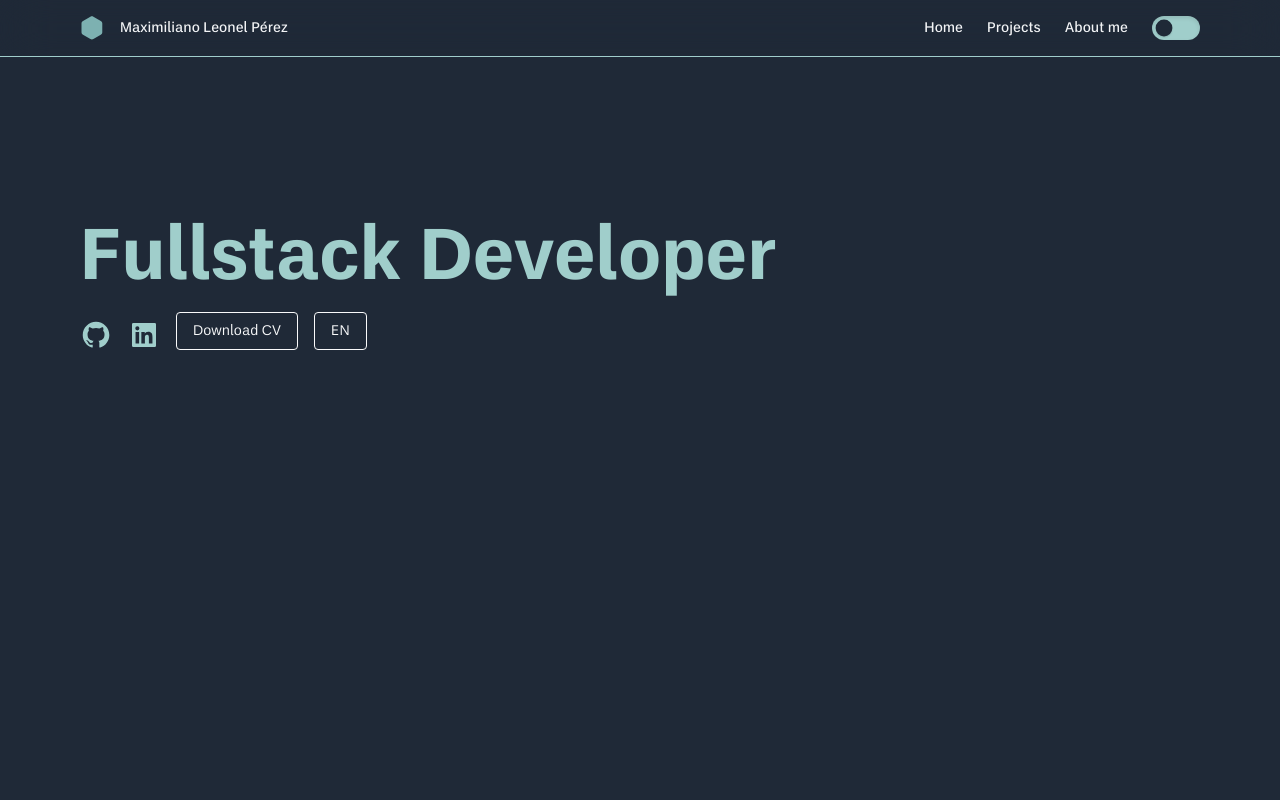
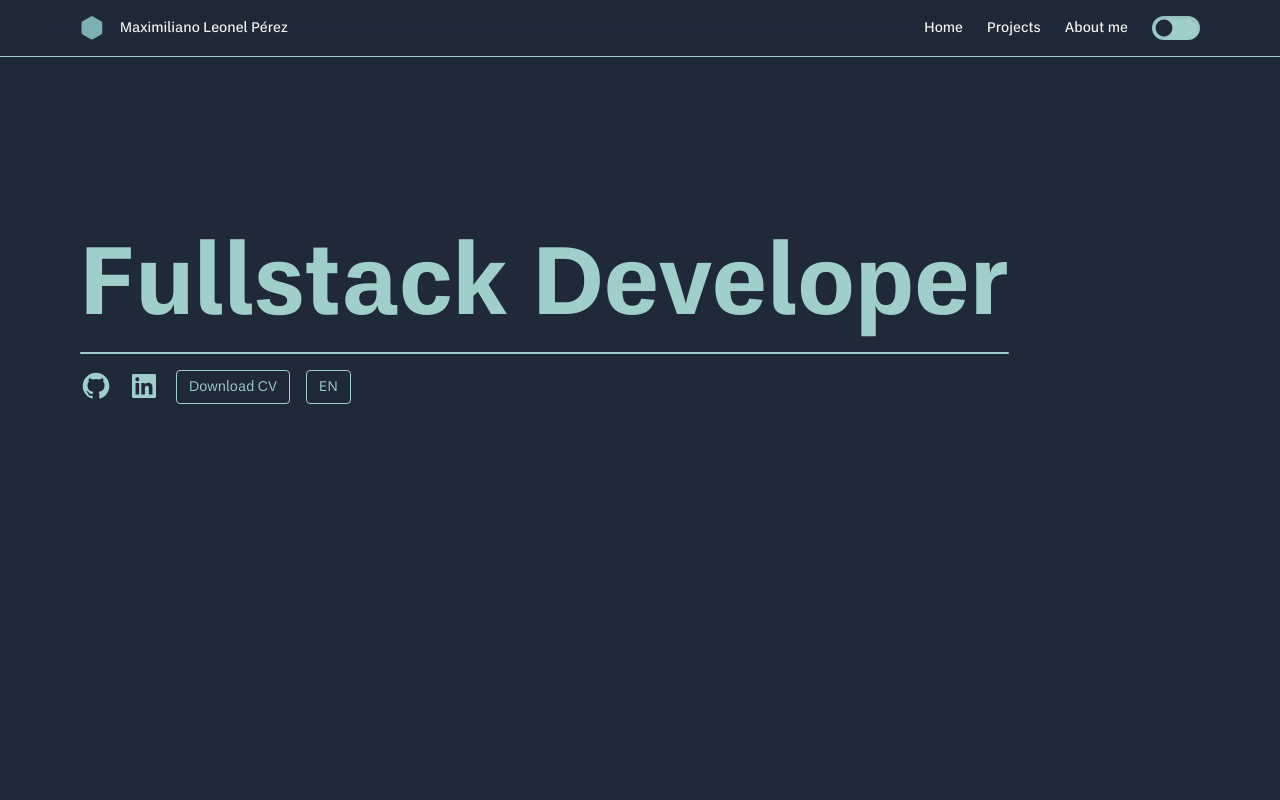
Before and after one commit to MaximilianoLeonel23/portafolio-v2, a React (Vite) app: page / in a window 1280 px wide. Shown: the top 800 px of the page. Built offline with nearby package versions, Linux system fonts and the light colour scheme.

Commit message:
Agrego animaciones

```diff
--- a/src/components/sections/About.tsx
+++ b/src/components/sections/About.tsx
@@ -4,6 +4,7 @@ import linkedinLight from "../../assets/icons/linkedin-light.svg";
 import githubDark from "../../assets/icons/github-dark.svg";
 import linkedinDark from "../../assets/icons/linkedin-dark.svg";
 import { useLanguage } from "../../context/language.context";
+import { motion } from "framer-motion";
 
 interface Props {
   theme: string;
@@ -22,7 +23,13 @@ const About: React.FC<Props> = ({ theme }) => {
         </div>
         <div>
           <div className="flex flex-col gap-y-8">
-            <div className="flex flex-col gap-y-4">
+            <motion.div
+              whileInView={{ opacity: 1, y: 0 }}
+              initial={{ opacity: 0, y: 25 }}
+              transition={{ duration: 0.5 }}
+              viewport={{ once: true }}
+              className="flex flex-col gap-y-4"
+            >
               <h4
                 className={`about-title-${theme} font-semibold  text-lg lg:text-xl`}
               >
@@ -35,8 +42,14 @@ const About: React.FC<Props> = ({ theme }) => {
                   ? "Soy una persona disciplinada, organizada y eficiente en mi trabajo. Tengo paciencia y buena predisposición para aprender nuevas herramientas. Me gustan los desafíos intelectuales que ponen a prueba mi capacidad de resolución de problemas. Me considero sobre todo un estudiante autodidacta"
                   : "I am a disciplined, organized, and efficient person in my work. I have patience and a willingness to learn new tools. I enjoy intellectual challenges that test my problem-solving abilities. Above all, I consider myself a self-taught student."}
               </p>
-            </div>
-            <div className="flex flex-col gap-y-4">
+            </motion.div>
+            <motion.div
+              whileInView={{ opacity: 1, y: 0 }}
+              initial={{ opacity: 0, y: 25 }}
+              transition={{ duration: 0.5 }}
+              viewport={{ once: true }}
+              className="flex flex-col gap-y-4"
+            >
               <h4
                 className={`about-title-${theme} font-semibold  text-lg lg:text-xl`}
               >
@@ -65,8 +78,14 @@ const About: React.FC<Props> = ({ theme }) => {
                   </>
                 )}
               </ul>
-            </div>
-            <div className="flex flex-col gap-y-4">
+            </motion.div>
+            <motion.div
+              whileInView={{ opacity: 1, y: 0 }}
+              initial={{ opacity: 0, y: 25 }}
+              transition={{ duration: 0.5 }}
+              viewport={{ once: true }}
+              className="flex flex-col gap-y-4"
+            >
               <h4
                 className={`about-title-${theme} font-semibold  text-lg lg:text-xl`}
               >
@@ -97,8 +116,14 @@ const About: React.FC<Props> = ({ theme }) => {
                   <li>Jest</li>
                 </ul>
               </div>
-            </div>
-            <div className="flex items-center gap-x-4">
+            </motion.div>
+            <motion.div
+              whileInView={{ opacity: 1, y: 0 }}
+              initial={{ opacity: 0, y: 25 }}
+              transition={{ duration: 0.5 }}
+              viewport={{ once: true }}
+              className="flex items-center gap-x-4"
+            >
               <h4
                 className={`about-title-${theme} font-semibold  text-lg lg:text-xl`}
               >
@@ -140,7 +165,7 @@ const About: React.FC<Props> = ({ theme }) => {
                   </a>
                 </li>
               </ul>
-            </div>
+            </motion.div>
           </div>
         </div>
       </div>
--- a/src/components/sections/Home.tsx
+++ b/src/components/sections/Home.tsx
@@ -4,30 +4,53 @@ import githubDark from "../../assets/icons/github-dark.svg";
 import linkedinDark from "../../assets/icons/linkedin-dark.svg";
 import cv from "../../assets/pdf/maximilianoperez_cv.pdf";
 import { useLanguage } from "../../context/language.context";
-import { motion } from "framer-motion";
-
+import { motion, useAnimate, useInView, stagger } from "framer-motion";
+import { useEffect } from "react";
 interface Props {
   theme: string;
 }
 const Home: React.FC<Props> = ({ theme }) => {
   const { language, switchLanguage } = useLanguage();
+  const [scope, animate] = useAnimate();
+  const isInView = useInView(scope);
+
+  useEffect(() => {
+    if (isInView) {
+      animate(
+        "li",
+        { opacity: 1, y: 0 },
+        { delay: stagger(0.25), duration: 1 }
+      );
+    }
+  }, [isInView]);
 
   return (
     <section id="home" className="h-screen w-full">
       <div className="container flex mx-auto gap-8">
         <div>
           <div className="flex flex-col pt-32 lg:pt-40">
+            <div>
               <motion.h1
                 whileInView={{ x: 0, opacity: 1 }}
                 initial={{ x: -20, opacity: 0 }}
                 transition={{ duration: 1 }}
-              viewport={{ once: true }}
-              className={`home-title-${theme} font-extrabold text-7xl`}
+                className={`home-title-${theme} font-extrabold text-6xl sm:text-8xl py-4`}
               >
                 Fullstack Developer
               </motion.h1>
-            <ul className="flex items-center gap-x-4 pt-4">
-              <li>
+              <motion.div
+                animate={{ width: "100%" }}
+                initial={{ width: 0 }}
+                transition={{ duration: 1, delay: 1, ease: "easeInOut" }}
+                className={`${
+                  theme === "light"
+                    ? "bg-primary-light-500"
+                    : "bg-primary-dark-500"
+                } h-0.5 rounded`}
+              ></motion.div>
+            </div>
+            <ul className="flex items-start gap-x-4 pt-4" ref={scope}>
+              <motion.li initial={{ opacity: 0, y: 50 }}>
                 <a
                   href="https://github.com/MaximilianoLeonel23"
                   target="_blank"
@@ -43,8 +66,8 @@ const Home: React.FC<Props> = ({ theme }) => {
                     />
                   </div>
                 </a>
-              </li>
-              <li>
+              </motion.li>
+              <motion.li initial={{ opacity: 0, y: 50 }}>
                 <a
                   href="https://www.linkedin.com/in/maximiliano-leonel-p%C3%A9rez-8846b826a/"
                   target="_blank"
@@ -60,8 +83,8 @@ const Home: React.FC<Props> = ({ theme }) => {
                     />
                   </div>
                 </a>
-              </li>
-              <li>
+              </motion.li>
+              <motion.li initial={{ opacity: 0, y: 50 }}>
                 <a
                   href={cv}
                   download="maximiliano_perez_cv"
@@ -73,15 +96,15 @@ const Home: React.FC<Props> = ({ theme }) => {
                     {language === "es" ? "Descargar CV" : "Download CV"}
                   </span>
                 </a>
-              </li>
-              <li>
+              </motion.li>
+              <motion.li initial={{ opacity: 0, y: 50 }}>
                 <a
                   className={`cv-btn cv-btn-${theme}`}
                   onClick={switchLanguage}
                 >
                   <span>{language.toUpperCase()}</span>
                 </a>
-              </li>
+              </motion.li>
             </ul>
           </div>
         </div>
--- a/src/styles/index.css
+++ b/src/styles/index.css
@@ -127,7 +127,7 @@ body {
 }
 /* CV button */
 .cv-btn {
-  @apply py-2 px-4 text-sm  border rounded  overflow-hidden relative inline-block cursor-pointer;
+  @apply py-1.5 px-3 text-sm  border rounded  overflow-hidden relative inline-block cursor-pointer;
 }
 
 .cv-btn span {
@@ -154,7 +154,7 @@ body {
 }
 
 .cv-btn-light {
-  @apply border-gray-800 text-gray-800 before:bg-gray-800;
+  @apply border-primary-light-500 text-primary-light-500 before:bg-primary-light-500;
 }
 .cv-btn-light:hover span {
   @apply text-gray-50;
@@ -165,7 +165,7 @@ body {
 }
 
 .cv-btn-dark {
-  @apply border-gray-50 text-gray-50 before:bg-gray-50;
+  @apply border-primary-dark-500 text-primary-dark-500 before:bg-primary-dark-500;
 }
 
 /* Project button */
```
Lines whose indentation alone changed are shown as unchanged.
